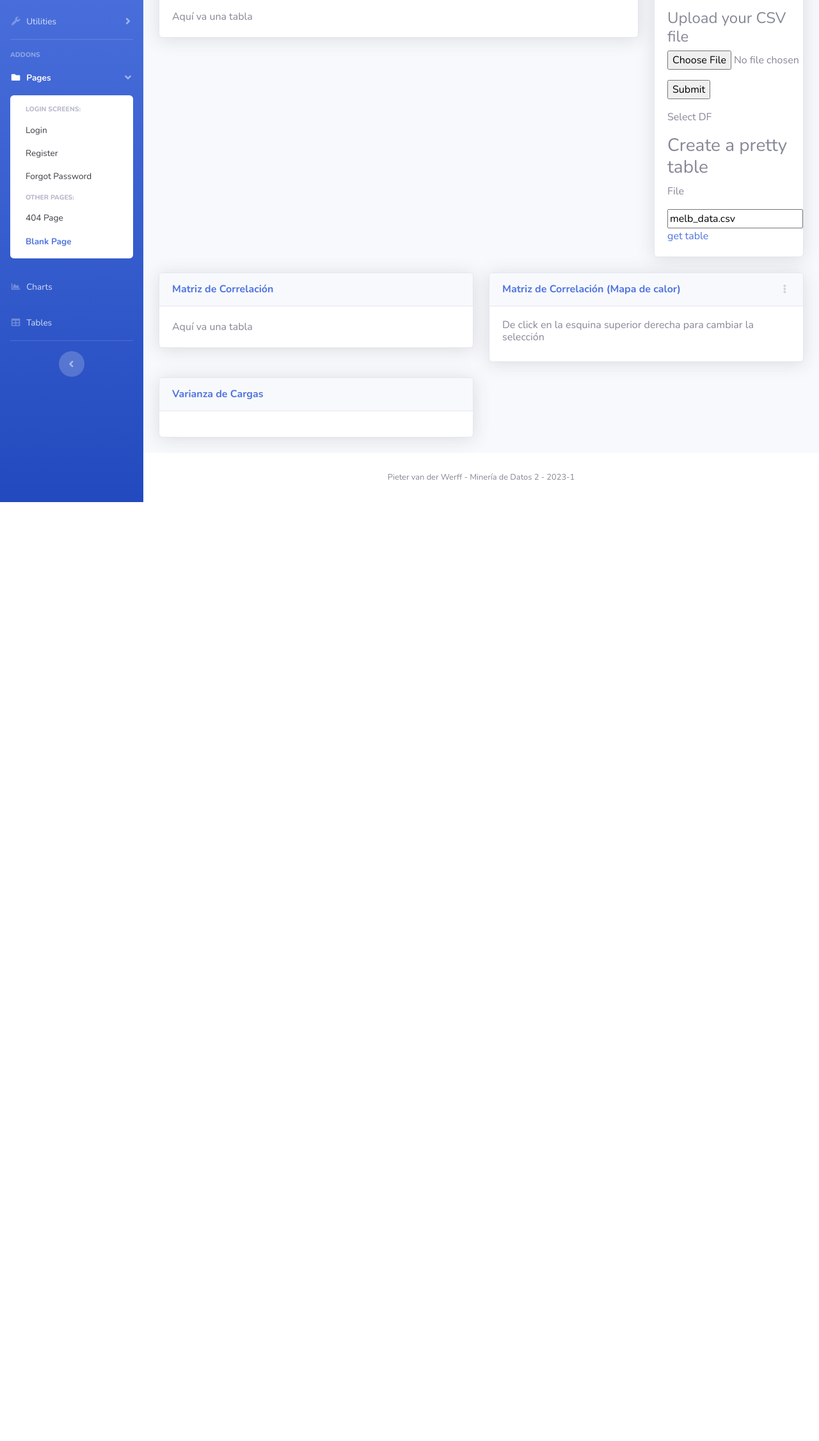
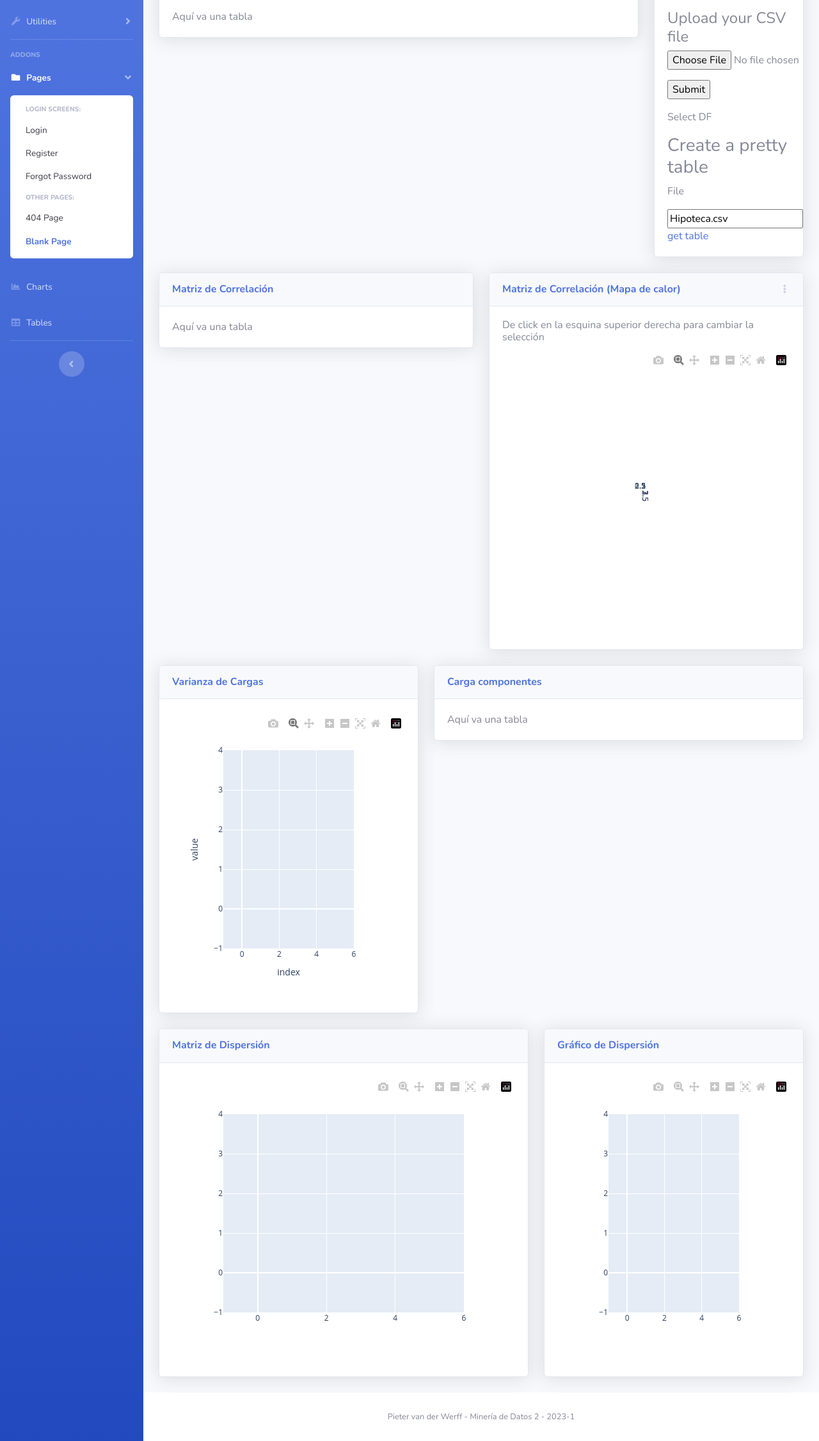
Before and after one commit to PizzaDude007/data_pick, a Flask app: page /pca in a window 1280 px wide. Shown: the part 211-2464 px from the top of the page at 64% size. Before the commit the page ends 996 px from the top, so only its background shows below. Run offline with Flask 2, Linux system fonts and the light colour scheme; data that the repository does not hold is empty; some libraries are stand-ins or nearby versions.

Commit message:
Added changes to module EDA and PCA

```diff
--- a/app.py
+++ b/app.py
@@ -103,26 +103,52 @@ def hMapGraph(name='melb_data.csv'):
     graphJSON = json.dumps(fig, cls=plotly.utils.PlotlyJSONEncoder)
     return graphJSON
 
+# Line Plot Varianza de Cargas
 @app.route('/varianza', methods=['POST','GET'])
 def varCall():
     return varGraph(request.args.get('data'))
 
-def varGraph(name='melb_data.csv'):
+def varGraph(name='Hipoteca.csv'):
     df = pd.read_csv('static/csv/'+name)
 
     Estandarizar = StandardScaler()
     MEstandarizada = Estandarizar.fit_transform(df)
 
-    pca = PCA(n_componentes=10)
+    pca = PCA(n_components=10)
     pca.fit(MEstandarizada)
 
-    fig = px.line(np.cumsum(pca.explained_variance_ratio_),
-            x='Número de componentes',
-            y='Varianza Acumulada')
+    df_temp = np.cumsum(pca.explained_variance_ratio_)
+
+    fig = px.line(df_temp)
 
     graphJSON = json.dumps(fig, cls=plotly.utils.PlotlyJSONEncoder)
     return graphJSON
 
+# Scatter Plot
+@app.route('/scatt', methods=['POST','GET'])
+def scattCall():
+    return scattGraph(request.args.get('data'))
+
+def scattGraph(name='Hipoteca.csv'):
+    df = pd.read_csv('static/csv/'+name)
+
+    fig = px.scatter_matrix(df, color=df.columns[-1])
+
+    graphJSON = json.dumps(fig, cls=plotly.utils.PlotlyJSONEncoder)
+    return graphJSON
+
+# Small Scatter Plot
+@app.route('/scattSmall', methods=['POST','GET'])
+def scattCall2():
+    return scattGraph2(request.args.get('data'))
+
+def scattGraph2(name='Hipoteca.csv'):
+    df = pd.read_csv('static/csv/'+name)
+
+    fig = px.scatter_matrix(df, dimensions=[df.columns[0], df.columns[1]], color=df.columns[-1])
+
+    graphJSON = json.dumps(fig, cls=plotly.utils.PlotlyJSONEncoder)
+    return graphJSON
 
 # ------ Para tablas -------------------------------------------------
 
@@ -158,6 +184,23 @@ def corr():
                    my_table=json.loads(df.to_json(orient="split"))["data"],
                    columns=[{"title": str(col)} for col in json.loads(df.to_json(orient="split"))["columns"]])
 
+# Tabla para carga de componentes PCA ACP
+@app.route('/carComp')
+def carComp():
+    fileName = request.args.get('fileName')
+    df = pd.read_csv('static/csv/'+fileName)
+
+    Estandarizar = StandardScaler()
+    MEstandarizada = Estandarizar.fit_transform(df)
+
+    pca = PCA(n_components=10)
+    pca.fit(MEstandarizada)
+    df = pd.DataFrame(abs(pca.components_), columns=df.columns)
+
+    return jsonify(#number_elements=a * b,
+                   my_table=json.loads(df.to_json(orient="split"))["data"],
+                   columns=[{"title": str(col)} for col in json.loads(df.to_json(orient="split"))["columns"]])
+
 def gm(country='United Kingdom'):
     df = pd.DataFrame(px.data.gapminder())
 
--- a/templates/eda.html
+++ b/templates/eda.html
@@ -375,7 +375,7 @@
 
                                     <div>
                                     <p>File</p>
-                                    <input type="text" name="fileName" id="fileName" value='melb_data.csv' onchange="histCall(this.value)" onchange="hmCall(this.value)">
+                                    <input type="text" name="fileName" id="fileName" value='melb_data.csv' onchange="histCall(this.value), hmCall(this.value)">
 
                                     <a href="javascript:void();" id="calculate">get table</a>
 
--- a/templates/pca.html
+++ b/templates/pca.html
@@ -49,6 +49,26 @@
         $.getJSON({
             url: "/hMap", data: { 'data': selection }, success: function (result) {
                 Plotly.react('heatMap', result, {});;
+            }
+        });
+    }
+</script>
+
+<script>
+    function scattCall(selection) {
+        $.getJSON({
+            url: "/scatt", data: { 'data': selection }, success: function (result) {
+                Plotly.react('scatter', result, {});;
+            }
+        });
+    }
+</script>
+
+<script>
+    function scattCall2(selection) {
+        $.getJSON({
+            url: "/scattSmall", data: { 'data': selection }, success: function (result) {
+                Plotly.react('scatterSmall', result, {});;
             }
         });
     }
@@ -375,7 +395,7 @@
 
                                     <div>
                                     <p>File</p>
-                                    <input type="text" name="fileName" id="fileName" value='melb_data.csv' onchange="histCall(this.value)" onchange="hmCall(this.value)">
+                                    <input type="text" name="fileName" id="fileName" value='Hipoteca.csv' onchange="varCall(this.value), hmCall(this.value), scattCall(this.value), scattCall2(this.value)">
 
                                     <a href="javascript:void();" id="calculate">get table</a>
 
@@ -384,7 +404,7 @@
                             </div>
                         </div>
 
-                        <!-- Describe -->
+                        <!-- Matriz de Correlacion -->
                         <div class="col-xl-6 col-lg-5">
                             <div class="card shadow mb-4">
                                 <!-- Card Header - Dropdown -->
@@ -434,8 +454,8 @@
                             </div>
                         </div>
 
-                        <!-- Heat Map -->
-                        <div class="col-xl-6 col-lg-9">
+                         <!-- Heat Map -->
+                         <div class="col-xl-6 col-lg-6">
                             <div class="card shadow mb-4">
                                 <!-- Card Header - Dropdown -->
                                 <div
@@ -465,7 +485,7 @@
                         </div>
 
                         <!-- Varianza de Cargas -->
-                        <div class="col-xl-6 col-lg-9">
+                        <div class="col-xl-5 col-lg-9">
                             <div class="card shadow mb-4">
                                 <!-- Card Header - Dropdown -->
                                 <div
@@ -475,6 +495,86 @@
                                 <!-- Card Body -->
                                 <div class="card-body">
                                     <div id="varChart" class="varChart"></div>
+                                </div>
+                            </div>
+                        </div>
+
+                        <!-- Carga Componente -->
+                        <div class="col-xl-7 col-lg-5">
+                            <div class="card shadow mb-4">
+                                <!-- Card Header - Dropdown -->
+                                <div
+                                    class="card-header py-3 d-flex flex-row align-items-center justify-content-between">
+                                    <h6 class="m-0 font-weight-bold text-primary">Carga componentes</h6>
+                                </div>
+                                <!-- Card Body -->
+                                <div class="card-body">
+
+                                    <!--d class="button" href="javascript:void();" id="calculate">Mostrar Tabla</d-->
+
+                                    <table id="carComp">Aquí va una tabla</table>
+
+                                    <script src="https://code.jquery.com/jquery-1.12.4.js" type="text/javascript"></script>
+                                    <script src="https://cdn.datatables.net/1.10.16/js/jquery.dataTables.min.js" type="text/javascript"></script>
+                                    <script type="text/javascript">
+                                    $(document).ready(function() {
+                                        var table = null;
+                                        $('a#calculate').bind('click', function() {
+                                        $.getJSON('/carComp', {
+                                            fileName: $('input[name="fileName"]').val()
+                                        }, function(data) {
+                                            $("#elements").text(data.number_elements);
+                                            if (table !== null) {
+                                            table.destroy();
+                                            table = null;
+                                            $("#carComp").empty();
+                                            }
+                                            table = $("#carComp").DataTable({
+                                            data: data.my_table,
+                                            columns: data.columns,
+                                            autoWidth: true,
+                                            responsive: true,
+                                            scrollY:        400,
+                                            deferRender:    true,
+                                            scroller: true,
+                                            rows: true,
+                                            });
+                                        });
+                                        return false;
+                                        });
+                                    });
+                                    </script>
+                                </div>
+
+                            </div>
+                        </div>
+
+                        <!-- Scatter Plot -->
+                        <div class="col-xl-7 col-lg-12">
+                            <div class="card shadow mb-4">
+                                <!-- Card Header - Dropdown -->
+                                <div
+                                    class="card-header py-3 d-flex flex-row align-items-center justify-content-between">
+                                    <h6 class="m-0 font-weight-bold text-primary">Matriz de Dispersión</h6>
+                                </div>
+                                <!-- Card Body -->
+                                <div class="card-body">
+                                    <div id="scatter" class="scatter"></div>
+                                </div>
+                            </div>
+                        </div>
+
+                        <!-- Small Scatter Plot -->
+                        <div class="col-xl-5 col-lg-12">
+                            <div class="card shadow mb-4">
+                                <!-- Card Header - Dropdown -->
+                                <div
+                                    class="card-header py-3 d-flex flex-row align-items-center justify-content-between">
+                                    <h6 class="m-0 font-weight-bold text-primary">Gráfico de Dispersión</h6>
+                                </div>
+                                <!-- Card Body -->
+                                <div class="card-body">
+                                    <div id="scatterSmall" class="scatterSmall"></div>
                                 </div>
                             </div>
                         </div>
@@ -530,11 +630,19 @@
     </div>
 
     <script>
-        varCall("melb_data.csv");
+        varCall("Hipoteca.csv");
     </script>
 
     <script>
-        hmCall("melb_data.csv");
+        hmCall("Hipoteca.csv");
+    </script>
+
+    <script>
+        scattCall("Hipoteca.csv");
+    </script>
+
+    <script>
+        scattCall2("Hipoteca.csv");
     </script>
 
     <!-- Flask -->
```
